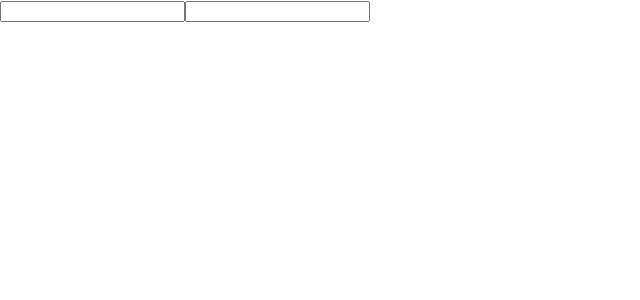
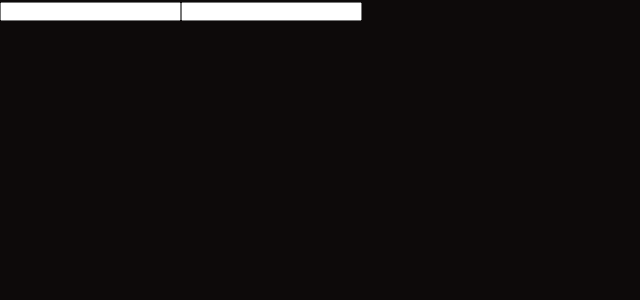
Before and after one commit to claudioromanosp/secret-to-do-list, a React (Create React App) app: page / in a window 1280 px wide. Shown: the top 300 px of the page, without its empty margins (0-640 px from the left). Built offline with nearby package versions, Linux system fonts and the light colour scheme; the HTML template or start-up script is replaced by a standard one.

Commit message:
Feature: estilizando página Home / reset css / adicionando button e h1

```diff
--- a/src/App.css
+++ b/src/App.css
@@ -0,0 +1,8 @@
+*{
+    padding: 0;
+    margin: 0;
+    box-sizing: border-box;
+}
+body{
+    background-color: #0d0a0a;
+}
--- a/src/pages/Home/styles.css
+++ b/src/pages/Home/styles.css
@@ -0,0 +1,53 @@
+.container{
+  display: flex;
+  flex-direction: column;
+  align-items: center;
+  justify-content: center;
+  height: 100vh;
+  width: 100%;
+  padding: 20px;;
+}
+h1{
+    font-size: 28px;
+    margin-bottom: 20px;
+    color: #fff;
+}
+.form{
+    display: flex;
+    flex-direction: column;
+    width: 100%;
+    max-width: 600px;
+}
+.form input{
+    border: 0;
+    resize: none;
+    border: 1px solid #fff;;
+    margin-bottom: 15px;
+    border-radius: 4px;
+    padding: 10px;
+}
+.form button{
+    border: 0;
+    border-radius: 4px;
+    background-color: #3366ff;
+    color: #fff;
+    font-size:18px;
+    padding: 10px;
+    margin-top: 5px;
+}
+button:hover{
+  background-color: #7491e7;
+}
+.form label{
+    color: #fff;
+    font-size: 16px;
+    font-weight: bold;
+    margin-bottom: 5px;
+}
+
+@media(min-width: 992px){
+    h1{
+        font-size: 48px;
+        margin-bottom: 60px;
+    }
+}
```
